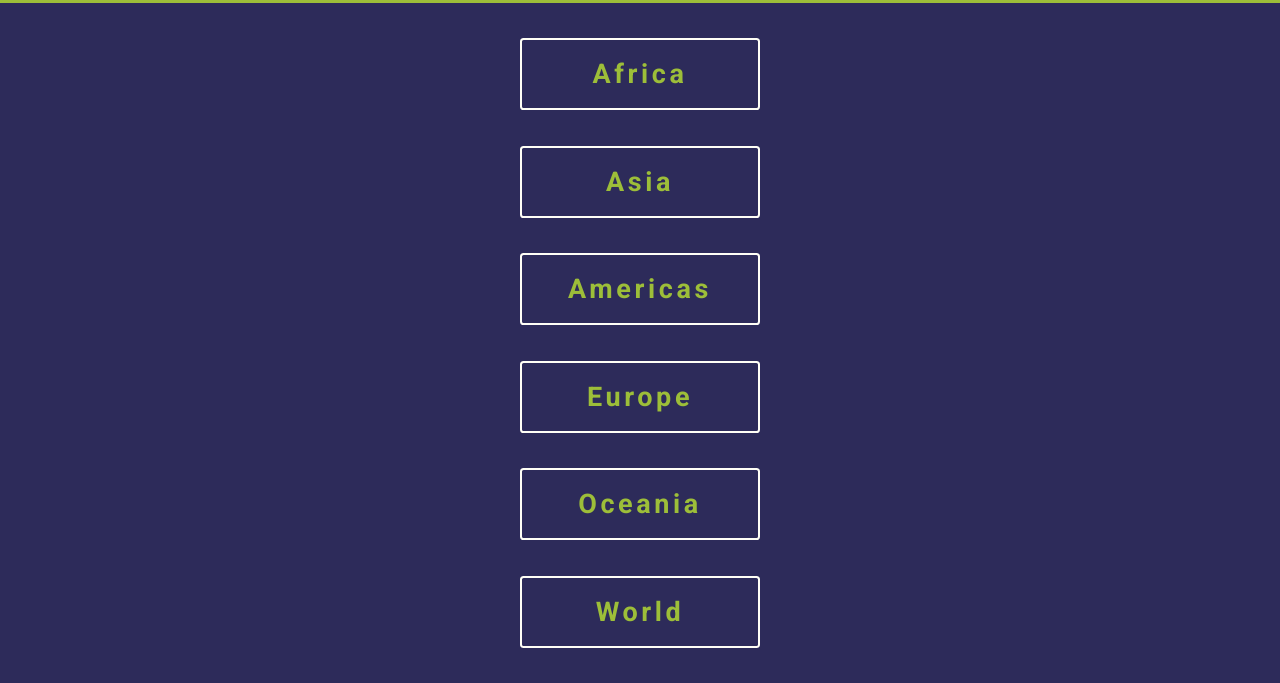
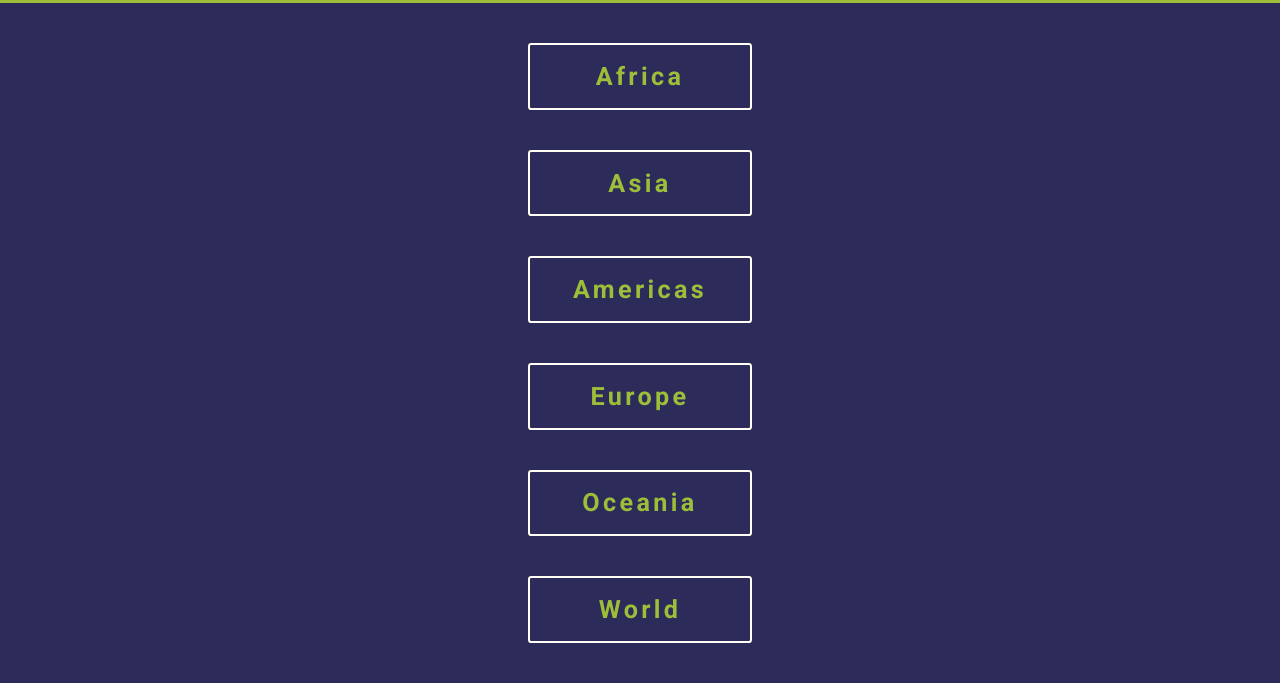
Before and after one commit to cjcon90/country-quiz, a website: page game.html in a window 1280 px wide. Shown: the part 117-800 px from the top of the page. Drawn offline with Linux system fonts and the light colour scheme; no server answers.

Commit message:
add responsiveness for small desktop

```diff
--- a/assets/scss/base/_base.scss
+++ b/assets/scss/base/_base.scss
@@ -4,7 +4,7 @@ html {
   // Setting default font to 62.5% so that 1rem = 10px inspired by Jonas Schmedtmann Advanced CSS & Sass Udemy Course
   font-size: 62.5%;
   @include respond(tablet) {
-    font-size: 75%;
+    font-size: 70%;
   }
 }
 
--- a/assets/scss/layout/_game.scss
+++ b/assets/scss/layout/_game.scss
@@ -16,6 +16,7 @@
       height: 15%;
       background-color: $color-secondary;
       color: $color-primary;
+      width: 100%;
       &-text {
         /* To center the text perfectly within the heading */
         @include absCenter;
@@ -54,6 +55,11 @@
   font-family: $font-default;
   background-color: $color-secondary;
   color: $color-primary;
+  //Make all siblings of the counters have a max width of 900px. Source for code: https://www.w3schools.com/css/css_combinators.asp
+  & ~ * {
+    max-width: 900px;
+    margin: 0 auto;
+  }
   @include respond(tablet) {
     font-size: 2.25rem;
   }
@@ -73,6 +79,9 @@
   width: 100%;
   text-align: center;
   padding: 1rem;
+  @include respond(tablet) {
+    height: 30rem;
+  }
 
   &__img {
     object-fit: cover;
@@ -138,6 +147,10 @@
       @include respond(tablet) {
         font-size: 1.8rem;
         letter-spacing: 0.1rem;
+        padding: 1rem 3rem;
+      }
+      @include respond(small-desk) {
+        padding: 1rem 5rem;
       }
       &:last-of-type {
         border: none;
@@ -203,6 +216,9 @@
       margin: 3rem;
       width: 20rem;
     }
+    @include respond(small-desk) {
+      margin: 2rem 0;
+    }
     &:hover,
     &:active,
     &:focus {
```
Also changed, not shown: assets/css/app.css.
